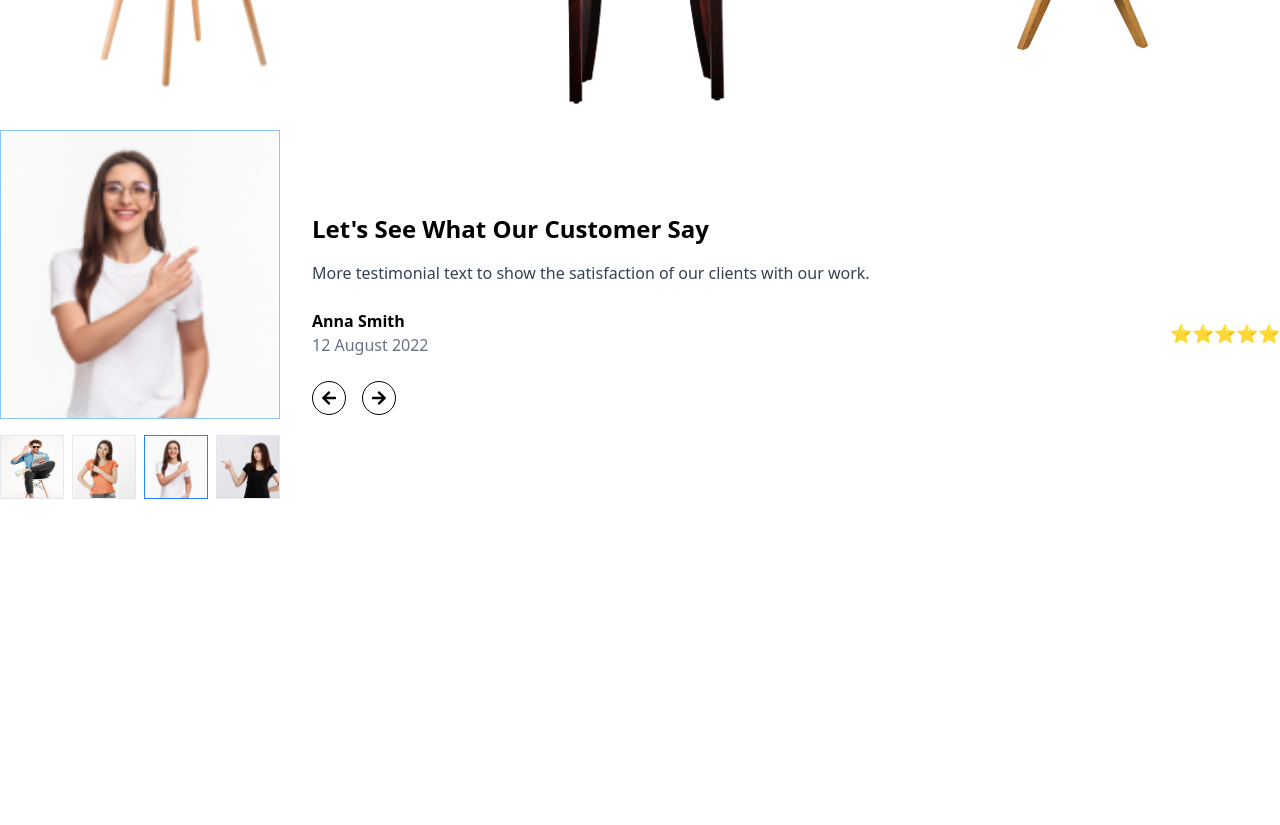
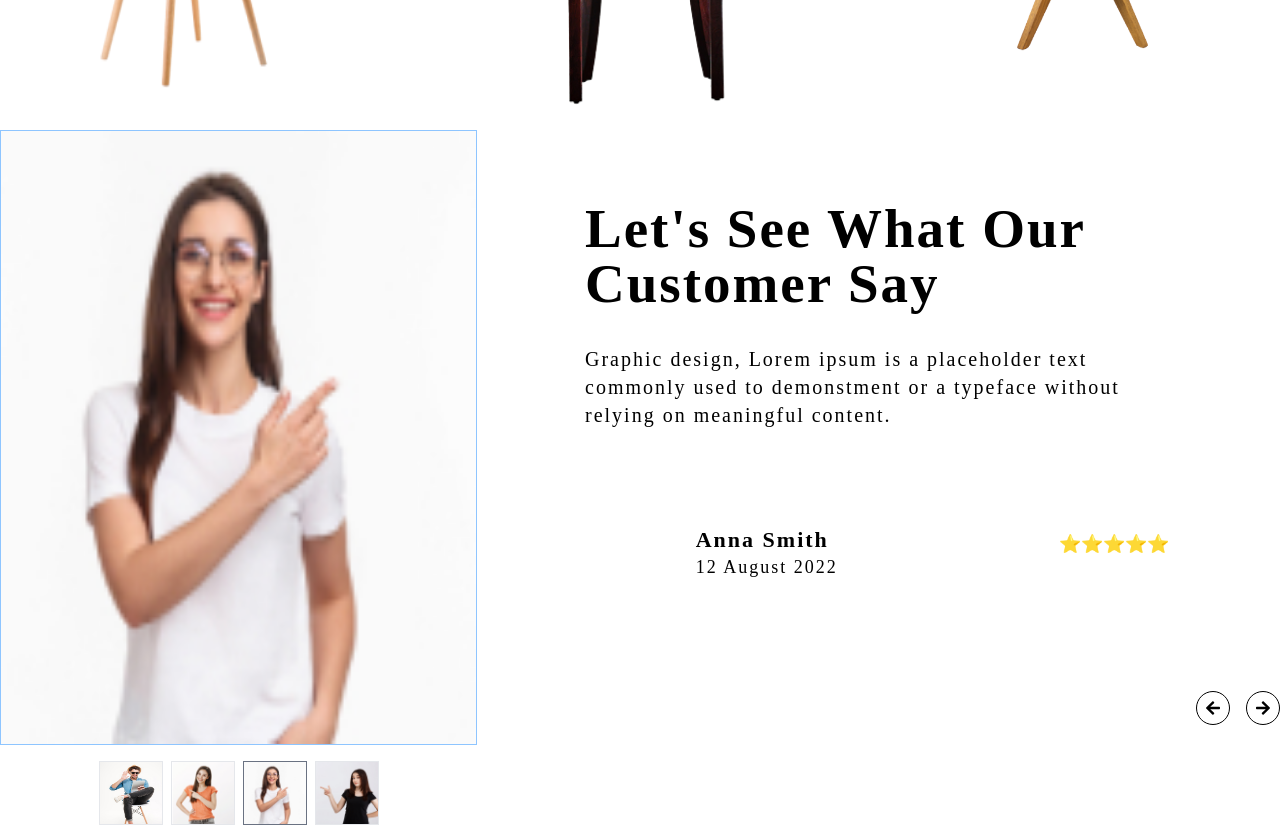
Before and after one commit to minhazulabidin/mistrium, a React (Vite) app: page / in a window 1280 px wide. Shown: the part 3020-3845 px from the top of the page. Before the commit the page ends 3519 px from the top, so only its background shows below. Built offline with nearby package versions, Linux system fonts and the light colour scheme.

Commit message:
carousel done

```diff
--- a/src/Components/Utilities/Carousel.jsx
+++ b/src/Components/Utilities/Carousel.jsx
@@ -5,6 +5,7 @@ import person2 from "../../assets/person2.png";
 import person3 from "../../assets/person3.jpg";
 import person4 from "../../assets/person4.jpg";
 import Container from "./Container";
+import Flex from "./Flex";
 
 const testimonials = [
   {
@@ -12,60 +13,56 @@ const testimonials = [
     date: "08 August 2022",
     rating: 5,
     image: person1,
-    text: "Graphic design, Lorem ipsum is a placeholder text commonly used to demonstrate the visual form of a document or a typeface without relying on meaningful content.",
+    text: "Graphic design, Lorem ipsum is a placeholder text commonly used to demonstrate the visual form of a document or a typeface without relying on meaningful",
   },
   {
     name: "Jane Doe",
     date: "10 August 2022",
     rating: 4,
     image: person2,
-    text: "Another testimonial text here that explains what the customer thought about our service.",
+    text: "Graphic design, Lorem ipsum is a placeholder text commonly used to demonstrate the visual form of a doce without relying on meaningful content.",
   },
   {
     name: "Anna Smith",
     date: "12 August 2022",
     rating: 5,
     image: person3,
-    text: "More testimonial text to show the satisfaction of our clients with our work.",
+    text: "Graphic design, Lorem ipsum is a placeholder text commonly used to demonstment or a typeface without relying on meaningful content.",
   },
   {
     name: "Anna Smith",
     date: "12 August 2022",
     rating: 5,
     image: person4,
-    text: "Another satisfied customer testimonial goes here to enhance trust.",
+    text: "Graphic design, Lorem ipsum is a placeholder text commonly used to demonstrate the visual form of a document or a typeface ",
   },
 ];
 
 const Carousel = () => {
   const [activeIndex, setActiveIndex] = useState(0);
 
-  // Auto-slide every 3 seconds
   useEffect(() => {
     const interval = setInterval(() => {
       setActiveIndex((prev) => (prev === testimonials.length - 1 ? 0 : prev + 1));
-    }, 3000); // 3 seconds
+    }, 3000);
     return () => clearInterval(interval);
   }, []);
 
   return (
-    <Container className="flex gap-8 items-center w-full">
-      {/* Left: Large Image */}
+    <Container className="flex gap-[108px] w-full">
       <div className="flex flex-col items-center">
         <img
           src={testimonials[activeIndex].image}
           alt=""
-          className="w-full h-auto border border-blue-300"
+          className="w-[477px] h-[615px] border border-blue-300"
         />
-        {/* Thumbnails */}
         <div className="flex gap-2 mt-4">
           {testimonials.map((t, idx) => (
             <img
               key={idx}
               src={t.image}
               alt=""
-              className={`w-16 h-16 cursor-pointer border ${
-                idx === activeIndex ? "border-blue-500" : "border-gray-200"
+              className={`w-16 h-16 cursor-pointer border ${idx === activeIndex ? "border-gray-500" : "border-gray-200"
                 }`}
               onClick={() => setActiveIndex(idx)}
             />
@@ -73,27 +70,29 @@ const Carousel = () => {
         </div>
       </div>
 
-      {/* Right: Testimonial */}
-      <div className="flex-1 flex flex-col justify-center">
-        <h2 className="text-2xl font-semibold mb-4">
+      <Flex className="flex-1 flex-col justify-between items-center mt-[71px]">
+        <div className="h-full">
+          <h2 className="text-[55px] text-typography mb-[34px]">
             Let's See What Our Customer Say
           </h2>
-        <p className="mb-6 text-gray-700">{testimonials[activeIndex].text}</p>
-
+          <p className="text-xl font-habibi font-normal leading-[28px] tracking-[2px] w-[560px]">{testimonials[activeIndex].text}</p>
           <div className="flex items-center justify-between">
+            <Flex className="justify-around w-full mt-[100px]">
               <div>
-            <span className="font-bold">{testimonials[activeIndex].name}</span>
-            <p className="text-gray-500">{testimonials[activeIndex].date}</p>
+                <span className="text-typography text-[22px]">{testimonials[activeIndex].name}</span>
+                <p className="font-habibi font-normal text-lg tracking-[2px]">{testimonials[activeIndex].date}</p>
               </div>
               <div className="text-yellow-500 text-lg">
                 {"⭐".repeat(testimonials[activeIndex].rating)}
               </div>
+            </Flex>
+
           </div>
 
-        {/* Navigation Arrows */}
-        <div className="flex gap-4 mt-6">
+          <Flex className="mt-6 justify-end items-end h-[120px]">
+            <div className="space-x-4">
               <button
-            className="p-2 border rounded-full"
+                className="p-2 border rounded-full hover:bg-primary hover:text-white cursor-pointer transition-all"
                 onClick={() =>
                   setActiveIndex(
                     activeIndex === 0 ? testimonials.length - 1 : activeIndex - 1
@@ -103,7 +102,7 @@ const Carousel = () => {
                 <FaArrowLeft />
               </button>
               <button
-            className="p-2 border rounded-full"
+                className="p-2 border rounded-full hover:bg-primary hover:text-white cursor-pointer transition-all"
                 onClick={() =>
                   setActiveIndex(
                     activeIndex === testimonials.length - 1 ? 0 : activeIndex + 1
@@ -113,7 +112,9 @@ const Carousel = () => {
                 <FaArrowRight />
               </button>
             </div>
+          </Flex>
         </div>
+      </Flex>
     </Container>
   );
 };
--- a/src/index.css
+++ b/src/index.css
@@ -33,7 +33,7 @@
 }
 
 .text-typography {
-    @apply font-gupter font-semibold leading-[100%] tracking-[2%];
+    @apply font-gupter font-semibold leading-[100%] tracking-[2px];
 }
 
 .card-body {
```
Lines whose indentation alone changed are shown as unchanged.
